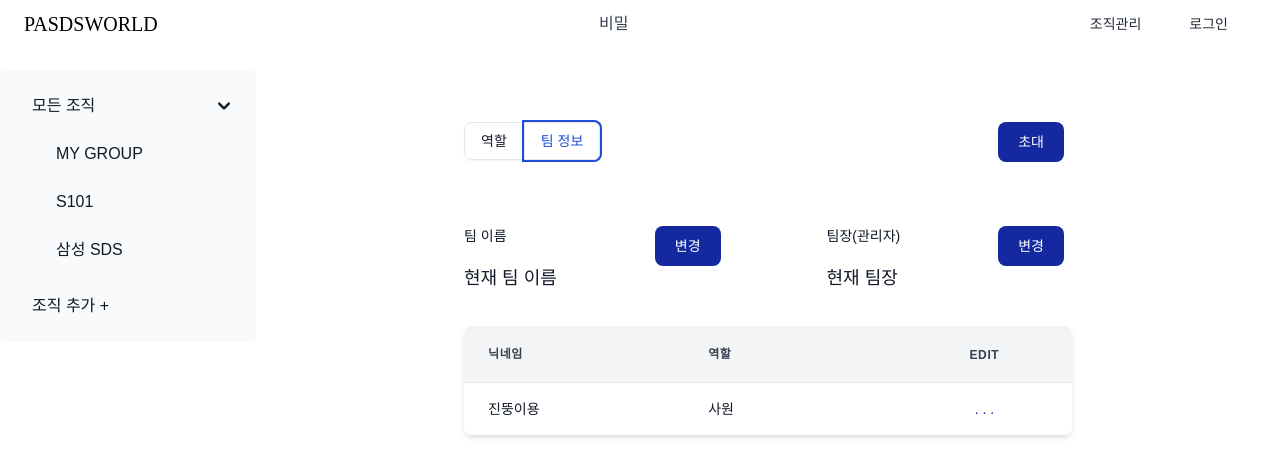
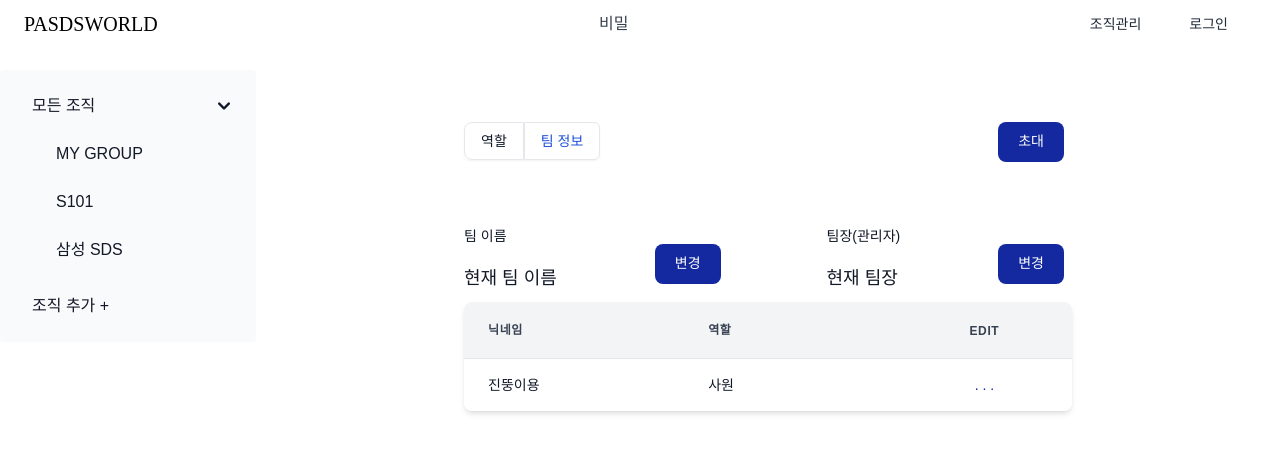
Before and after one commit to ssafy-10th-s101-team/PASDS-WORLD, a Vue app in the folder front/: page /dashboard/team-management in a window 1280 px wide. Both pictures are taken after a click on the button "팀 정보". Shown: the top 476 px of the page. Built offline with nearby package versions, Linux system fonts and the light colour scheme; a web font is replaced by a local one.

Commit message:
[FE] design: 팀 설정 ui 수정

```diff
--- a/front/src/components/common/BaseButton.vue
+++ b/front/src/components/common/BaseButton.vue
@@ -2,7 +2,7 @@
   <div>
     <button
       type="button"
-      class="text-white bg-samsung-blue hover:bg-samsung-blue focus:ring-4 focus:ring-samsung-blue font-medium rounded-lg text-sm px-4 lg:px-5 py-2 lg:py-2.5 mr-2 dark:bg-samsung-blue dark:hover:bg-samsung-blue focus:outline-none dark:focus:ring-samsung-blue"
+      class="font-samsungone700c text-white bg-samsung-blue hover:bg-samsung-blue focus:ring-4 focus:ring-samsung-blue rounded-lg text-sm px-4 lg:px-5 py-2 lg:py-2.5 mr-2 dark:text-white dark:border dark:border-gray-600 dark:bg-black dark:hover:bg-gray-600 focus:outline-none dark:focus:ring-samsung-blue"
     >
       {{ buttonText }}
     </button>
--- a/front/src/components/dashboard/DashboardTeamManagement.vue
+++ b/front/src/components/dashboard/DashboardTeamManagement.vue
@@ -6,7 +6,7 @@
         <button
           @click="moveToTeamRole"
           type="button"
-          class="rounded-l-lg border border-gray-200 bg-white text-sm font-medium px-4 py-2 text-gray-900 hover:bg-gray-100 hover:text-blue-700 focus:z-10 focus:ring-2 focus:ring-blue-700 focus:text-blue-700"
+          class="rounded-l-lg border border-gray-200 bg-white text-sm font-medium px-4 py-2 text-gray-900 hover:bg-gray-100 hover:text-blue-700 focus:z-10 focus:text-blue-700 dark:bg-gray-800 dark:border-gray-700 dark:placeholder-gray-700 dark:hover:bg-gray-600 dark:hover:text-white dark:text-white"
         >
           역할
         </button>
@@ -14,7 +14,7 @@
         <button
           @click="moveToTeamInfo"
           type="button"
-          class="rounded-r-md border border-gray-200 bg-white text-sm font-medium px-4 py-2 text-gray-900 hover:bg-gray-100 hover:text-blue-700 focus:z-10 focus:ring-2 focus:ring-blue-700 focus:text-blue-700"
+          class="rounded-r-md border border-gray-200 bg-white text-sm font-medium px-4 py-2 text-gray-900 hover:bg-gray-100 hover:text-blue-700 focus:z-10 focus:text-blue-700 dark:bg-gray-800 dark:border-gray-700 dark:placeholder-gray-700 dark:hover:bg-gray-600 dark:hover:text-white dark:text-white"
         >
           팀 정보
         </button>
@@ -26,8 +26,12 @@
   </div>
   <!-- 버튼 끝 -->
   <!-- This is an example component -->
-  <div v-if="currentTab === 'role'" class="max-w-2xl mx-auto flex">
-    <div class="flex flex-col sm:p-6 lg:p-8">
+
+  <div
+    v-if="currentTab === 'role'"
+    class="max-w-2xl mx-auto flex max-w-2xl mx-auto p-16 bg-white rounded-lg sm:p-6 lg:p-8 dark:bg-gray-800 dark:border-gray-700"
+  >
+    <div class="flex flex-col w-full sm:p-6 lg:p-8">
       <div class="overflow-x-auto shadow-md sm:rounded-lg max-w-full">
         <div class="inline-block min-w-full align-middle">
           <div class="overflow-hidden">
@@ -58,9 +62,9 @@
                   <!-- <td class="p-4 w-4">
                       <div class="flex items-center">
                         <input
-                          id="checkbox-table-1"
-                          type="checkbox"
-                          class="w-4 h-4 text-blue-600 bg-gray-100 rounded border-gray-300 focus:ring-blue-500 dark:focus:ring-blue-600 dark:ring-offset-gray-800 focus:ring-2 dark:bg-gray-700 dark:border-gray-600"
+                        id="checkbox-table-1"
+                        type="checkbox"
+                        class="w-4 h-4 text-blue-600 bg-gray-100 rounded border-gray-300 focus:ring-blue-500 dark:focus:ring-blue-600 dark:ring-offset-gray-800 focus:ring-2 dark:bg-gray-700 dark:border-gray-600"
                         />
                         <label for="checkbox-table-1" class="sr-only">checkbox</label>
                       </div>
@@ -89,19 +93,20 @@
     </div>
   </div>
 
+  <!-- 팀 정보 -->
   <div
-    class="max-w-2xl mx-auto p-16 bg-white rounded-lg sm:p-6 lg:p-8 dark:bg-gray-800 dark:border-gray-700"
+    v-if="currentTab === 'info'"
+    class="grid gap-6 items-baseline mb-6 max-w-2xl mx-auto p-16 bg-white rounded-lg sm:p-6 lg:p-8 dark:bg-gray-800 dark:border-gray-700"
   >
-    <!-- 팀 정보 -->
-    <div v-if="currentTab === 'info'" class="grid gap-6 items-baseline mb-6">
-      <div class="flex justify-between">
+    <div class="">
+      <div class="flex justify-between items-center">
         <div>
           <label for="input_text" class="block mb-2 text-sm text-gray-900 dark:text-gray-300">
             팀 이름
           </label>
           <div
             id="teamName"
-            class="text-gray-900 text-lg rounded-lg block w-full py-2.5 dark:bg-gray-700 dark:border-gray-600 dark:placeholder-gray-400 dark:text-white"
+            class="text-gray-900 text-lg rounded-lg block w-full py-2.5 dark:border-gray-700 dark:placeholder-gray-700 dark:text-white"
           >
             {{ teamName }}
           </div>
@@ -115,7 +120,7 @@
           </label>
           <div
             id="teamLeader"
-            class="text-gray-900 text-lg rounded-lg block w-full py-2.5 dark:bg-gray-700 dark:border-gray-600 dark:placeholder-gray-400 dark:text-white"
+            class="text-gray-900 text-lg rounded-lg block w-full py-2.5 dark:border-gray-600 dark:placeholder-gray-400 dark:text-white"
           >
             {{ teamLeader }}
           </div>
```
